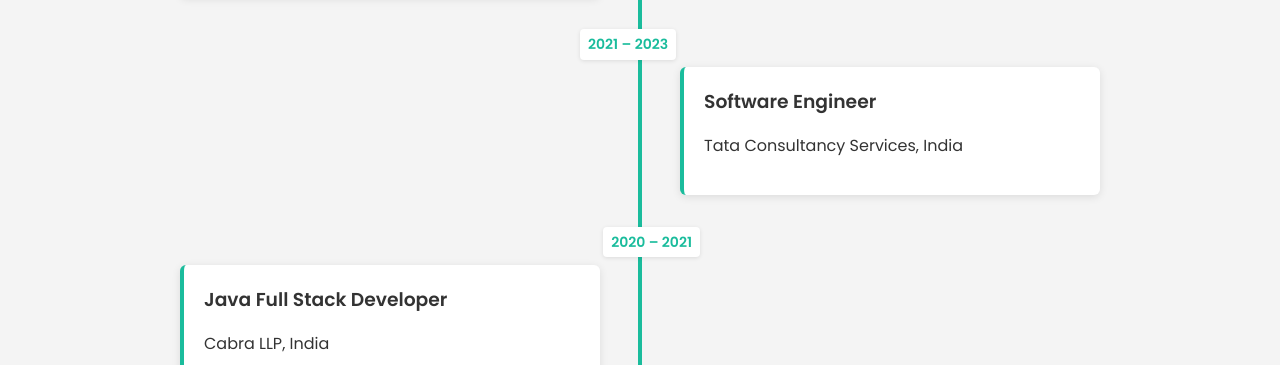
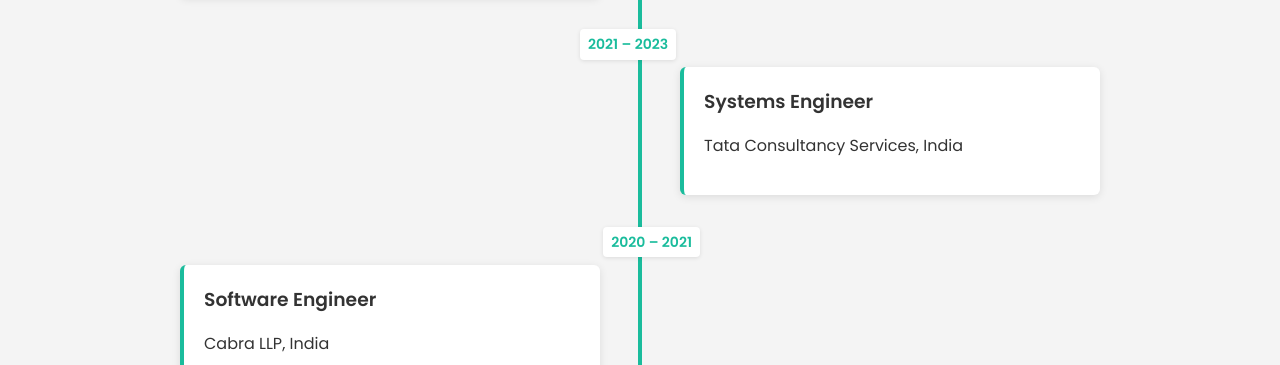
Before and after one commit to Tushaarreddy/Tushaar-portfolio, a plain HTML site: page index.html in a window 1280 px wide. Shown: the part 1474-1839 px from the top of the page. Drawn offline with Linux system fonts and the light colour scheme.

Commit message:
Update index.html

```diff
--- a/index.html
+++ b/index.html
@@ -56,7 +56,7 @@
                     <span class="date">2021 – 2023</span>
                 </div>
                 <div class="timeline-content">
-                    <h3>Software Engineer </h3>
+                    <h3>Systems Engineer </h3>
                     <p>Tata Consultancy Services, India</p>
                 </div>
             </div>
@@ -65,7 +65,7 @@
                     <span class="date">2020 – 2021</span>
                 </div>
                 <div class="timeline-content">
-                    <h3> Java Full Stack Developer</h3>
+                    <h3> Software Engineer</h3>
                     <p>Cabra LLP, India</p>
                 </div>
             </div>
```
